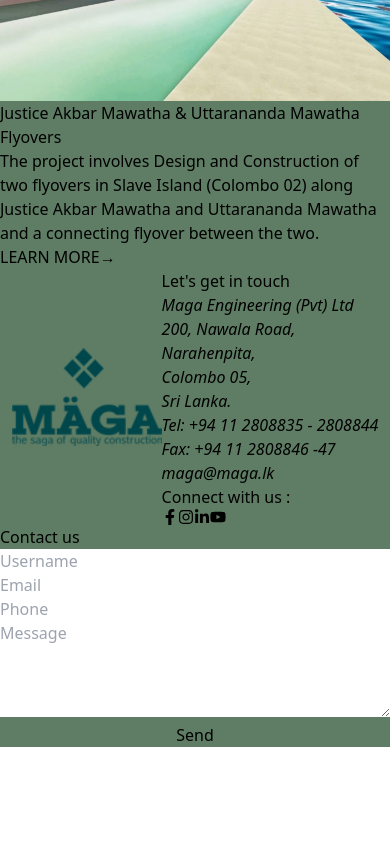
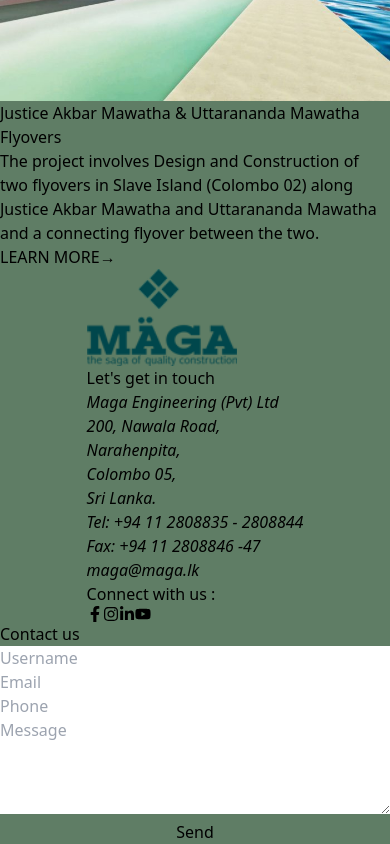
Before and after one commit to Viraj-Sankalpa/maga-test, a Next.js app: page / in a window 390 px wide. Shown: the part 5740-6584 px from the top of the page. Before the commit the page ends 6487 px from the top, so only its background shows below. Built offline with nearby package versions, Linux system fonts and the light colour scheme.

Commit message:
contact page hide for small screens

```diff
--- a/src/Pages/Contact.js
+++ b/src/Pages/Contact.js
@@ -26,7 +26,7 @@ export default function Contact() {
         >
           {/* Left Section */}
           <motion.div
-            className="bg-gray-300 shadow-lg rounded-lg p-8 md:w-1/2 flex relative"
+            className=" bg-gray-300 shadow-lg rounded-lg p-8 md:w-1/2 hidden md:flex relative "
             whileInView="visible"
             initial="hidden"
             variants={itemVariant}
@@ -34,7 +34,7 @@ export default function Contact() {
           >
             {/* Logo Section */}
             <motion.div
-              className="flex-shrink-0 flex items-center justify-center"
+              className="flex-shrink-0 flex items-center justify-center "
               whileInView="visible"
               initial="hidden"
               variants={itemVariant}
```
